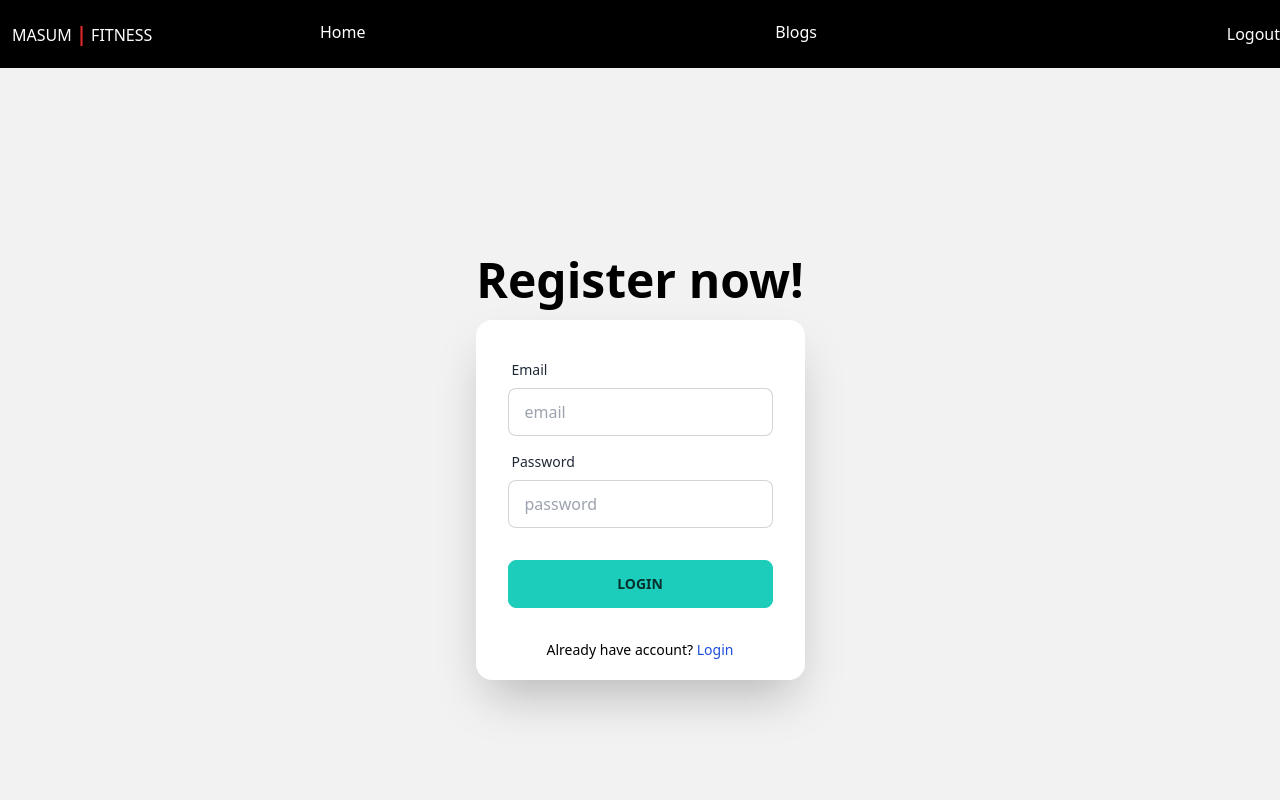
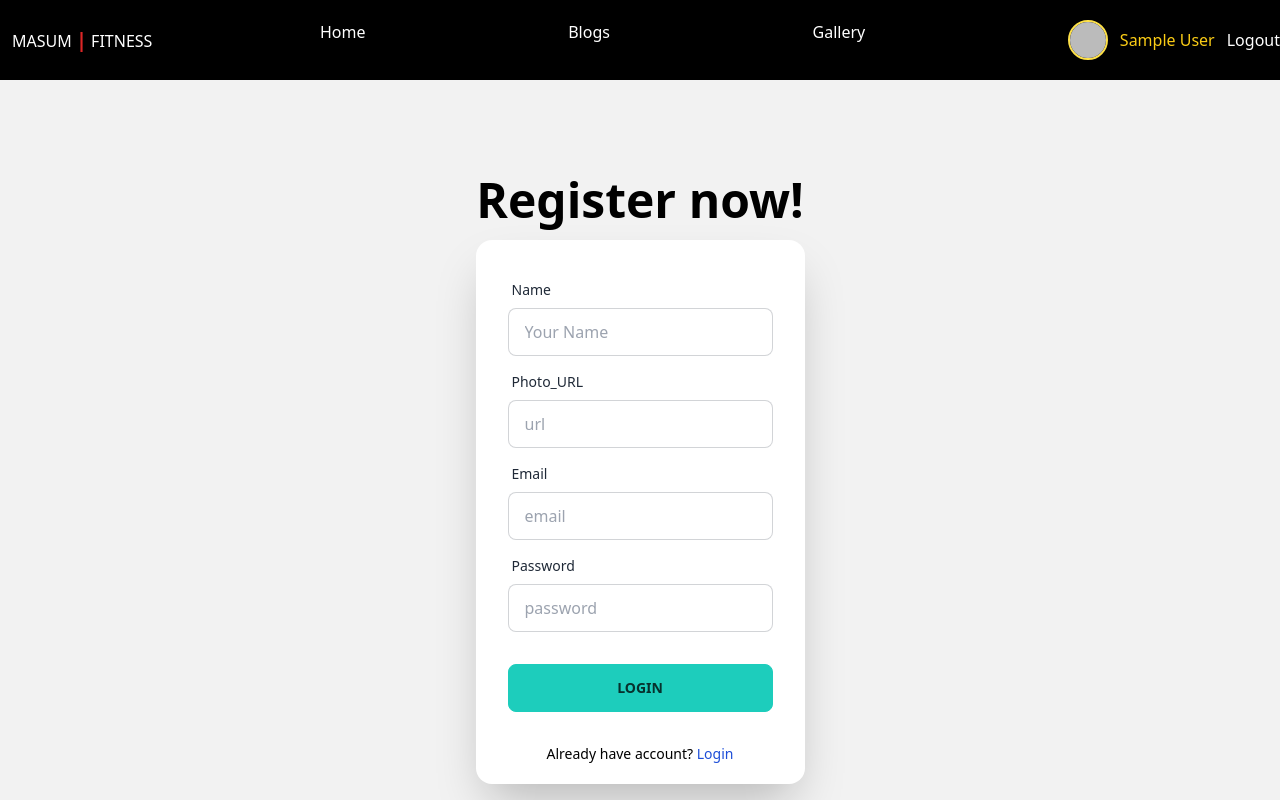
Before and after one commit to ri-masum/Masum_Fitness, a React (Vite) app: page /signup in a window 1280 px wide. Shown: the top 800 px of the page. Built offline with nearby package versions, Linux system fonts and the light colour scheme; no server answers; sample sign-in values are in the browser's storage.

Commit message:
updating profile where DisplayName and PhotoURL will updated acording to user input

```diff
--- a/src/components/Footer/Footer.jsx
+++ b/src/components/Footer/Footer.jsx
@@ -7,8 +7,8 @@ const Footer = () => {
         <nav className="grid grid-flow-col gap-4">
           <a className="link link-hover">About us</a>
           <a className="link link-hover">Contact</a>
-          <a className="link link-hover">Jobs</a>
-          <a className="link link-hover">Press kit</a>
+          <a className="link link-hover">Trainer</a>
+
         </nav>
         <nav>
           <div className="grid grid-flow-col gap-4">
--- a/src/components/Navbar/Navbar.jsx
+++ b/src/components/Navbar/Navbar.jsx
@@ -1,57 +1,84 @@
 import { useContext } from "react";
-import {  NavLink } from "react-router-dom";
+import { NavLink } from "react-router-dom";
 import { AuthContext } from "../../AuthProvider/AuthProvider";
 
-
 const Navbar = () => {
-    const {user,logOut}=useContext(AuthContext);
+  const { user, logOut } = useContext(AuthContext);
   return (
-        <div className=" max-w-full bg-black text-white mx-auto py-5" >
+    <div className=" max-w-full bg-black text-white mx-auto py-5">
       <div className="max-w-7xl flex flex-col md:flex-row justify-between mx-auto ">
-          <button className="ml-3 ">MASUM <span className="text-red-600 font-bold text-xl ">|</span> FITNESS</button>
+        <button className="ml-3 ">
+          MASUM <span className="text-red-600 font-bold text-xl ">|</span>{" "}
+          FITNESS
+        </button>
 
         <div className="flex  md:w-3/4   justify-between ">
           <NavLink
             to="/"
             className={({ isActive, isPending }) =>
-          isPending ? "pending" : isActive ? "uppercase text-yellow-400" : ""
+              isPending
+                ? "pending"
+                : isActive
+                ? "uppercase text-yellow-400"
+                : ""
             }
           >
             Home
           </NavLink>
 
-            {/* <NavLink
-        to="/blog"
-        className={({ isActive, isPending }) =>
-          isPending ? "pending" : isActive ? "uppercase text-gray-600" : ""
-        }
-      >
-        Blogs
-      </NavLink> */}
-
-
-{
-        user ?
+          {user ? (
             <>
               <NavLink
                 to="/blogs"
                 className={({ isActive, isPending }) =>
-          isPending ? "pending" : isActive ? "uppercase text-yellow-400" : ""
+                  isPending
+                    ? "pending"
+                    : isActive
+                    ? "uppercase text-yellow-400"
+                    : ""
                 }
               >
                 Blogs
               </NavLink>
+              <NavLink
+                to="/photos"
+                className={({ isActive, isPending }) =>
+                  isPending
+                    ? "pending"
+                    : isActive
+                    ? "uppercase text-yellow-400"
+                    : ""
+                }
+              >
+                Gallery
+              </NavLink>
 
-        <button onClick={()=>logOut()} >Logout</button>
+              <div className="flex gap-3 items-center">
+                <img
+                  src={user.photoURL}
+                  alt=""
+                  className="w-10 border-2 border-yellow-300 rounded-full"
+                />
+                <p className="text-yellow-400">{user.displayName}</p>
+
+                <button
+                  onClick={() => logOut()}
+                  className="hover:cursor-pointer"
+                >
+                  Logout
+                </button>
+              </div>
             </>
-
-
-        :
+          ) : (
             <>
               <NavLink
                 to="/login"
                 className={({ isActive, isPending }) =>
-          isPending ? "pending" : isActive ? "uppercase text-yellow-400" : ""
+                  isPending
+                    ? "pending"
+                    : isActive
+                    ? "uppercase text-yellow-400"
+                    : ""
                 }
               >
                 Login
@@ -59,21 +86,18 @@ const Navbar = () => {
               <NavLink
                 to="/signup"
                 className={({ isActive, isPending }) =>
-          isPending ? "pending" : isActive ? "uppercase text-yellow-400" : ""
+                  isPending
+                    ? "pending"
+                    : isActive
+                    ? "uppercase text-yellow-400"
+                    : ""
                 }
               >
                 SignUp
-      </NavLink></>
-
-
-
-      }
-
-
+              </NavLink>
+            </>
+          )}
         </div>
-
-
-
       </div>
     </div>
   );
--- a/src/components/Trainers/Trainers.jsx
+++ b/src/components/Trainers/Trainers.jsx
@@ -48,7 +48,7 @@ const Trainers = () => {
       </div>
 
 
-      <div className="card card-compact  bg-orange-500 text-gray-900 shadow-xl">
+      <div className="card card-compact  bg-orange-500 text-gray-900 drop-shadow-xl">
         <figure>
           <img
             src="https://media.istockphoto.com/id/1152600445/photo/confident-young-macho-male-with-arms-crossed.jpg?s=2048x2048&w=is&k=20&c=cHr_PG0P3dCiKr8KD9djsqYTImT0XaYgtuz5fTVM2lE="
--- a/src/layout/Blogs/Blog.jsx
+++ b/src/layout/Blogs/Blog.jsx
@@ -2,8 +2,8 @@ import PropTypes from "prop-types"
 const Blog = ({ trainers }) => {
   console.log(trainers);
   return (
-    <div>
-      <div className="hero min-h-[50vh] min-w-[40vh] border-4 bg-gray-800">
+    <div >
+      <div className="hero min-h-[50vh]  mb-2  bg-gray-900">
         <div className="hero-content flex-col lg:flex-row">
           <img
             src={trainers.picture}
--- /dev/null
+++ b/src/layout/Photos/Photo.jsx
@@ -0,0 +1,16 @@
+
+import PropTypes from 'prop-types'
+const Photo = ({photos}) => {
+    // console.log(photos);
+    return (
+        <div>
+            <img src={photos.photo} alt=""  className="w-96"/>
+
+        </div>
+    );
+};
+
+export default Photo;
+Photo.propTypes ={
+    photos:PropTypes.object
+}
--- /dev/null
+++ b/src/layout/Photos/Photos.jsx
@@ -0,0 +1,27 @@
+import { useLoaderData } from "react-router-dom";
+import Photo from "./Photo";
+
+
+const Photos = () => {
+
+    const photos=useLoaderData();
+    // console.log(photos);
+    return (
+
+
+
+     <div>
+ <h1 className="text-3xl font-thin text-center mt-10 mb-10 text-white">
+            Some Of Our recent Photos
+          </h1>
+           <div className="grid grid-cols-1 md:grid-cols-2 lg:grid-cols-4 gap-4 ">
+            {
+                photos.map(photo=><Photo key={photo.id} photos={photo}></Photo>)
+            }
+
+        </div>
+     </div>
+    );
+};
+
+export default Photos;
--- a/src/layout/SignUp/SignUp.jsx
+++ b/src/layout/SignUp/SignUp.jsx
@@ -1,43 +1,52 @@
-import { useContext } from "react";
+import { useContext, useState } from "react";
 import { Link, useNavigate } from "react-router-dom";
 import { AuthContext } from "../../AuthProvider/AuthProvider";
-import Swal from 'sweetalert2'
+import Swal from "sweetalert2";
+import { updateProfile } from "firebase/auth";
+
+const SignUp = () => {
+  const navigate = useNavigate();
+  const { signup } = useContext(AuthContext);
+
+  const [userName,setUserName]=useState(null)
+  const [userPhoto, setUserPhoto] = useState(null);
 
 
-const SignUp = () => {
-    const navigate=useNavigate()
-    const {signup}=useContext(AuthContext);
-    const handleSignUp=e=>{
-        e.preventDefault()
-        const email=e.target.email.value;
-        const pass=e.target.password.value;
-        console.log(email,pass);
+  const handleSignUp = (e) => {
+    e.preventDefault();
+    const email = e.target.email.value;
+    const pass = e.target.password.value;
+    const name=e.target.name.value;
+    const photo=e.target.photo.value;
+    console.log(email, pass,name,photo);
 
+    signup(email, pass,name,photo)
+      .then((result) => {
+        console.log(result.user);
+        // setUserName(result.user.displayName)
+        // setUserPhoto(result.user.photoURL)
 
+        // updating profile name and photo
+        updateProfile(result.user,{
+          displayName:name,
+          photoURL:photo
+        })
+        .then(()=>console.log('profile updated'))
+        .catch(()=>console.log('failed to update profile'))
 
+        Swal.fire("SuccessFully SignIn!", "Now press Okey!", "success");
 
-        signup(email,pass)
-        .then(result=>{
-            console.log(result.user);
-            Swal.fire(
-                'SuccessFully SignIn!',
-                'Now press Okey!',
-                'success'
-              )
-
-              navigate('/')
+        navigate("/");
       })
-        .catch(err=>{
+      .catch((err) => {
         console.error(err);
         Swal.fire({
-                icon: 'error',
-                title: 'Oops...',
-                text: `${err.message}`
-
-              })
-        })
-    }
-
+          icon: "error",
+          title: "Oops...",
+          text: `${err.message}`,
+        });
+      });
+  };
 
   return (
     <div className="hero min-h-screen bg-base-200">
@@ -46,8 +55,32 @@ const SignUp = () => {
           <h1 className="text-5xl font-bold text-black">Register now!</h1>
         </div>
         <div className="card flex-shrink-0 w-full max-w-sm shadow-2xl bg-base-100">
-            <form onSubmit={handleSignUp} >
+          <form onSubmit={handleSignUp}>
             <div className="card-body">
+              <div className="form-control">
+                <label className="label">
+                  <span className="label-text">Name</span>
+                </label>
+                <input
+                  type="text"
+                  name="name"
+                  placeholder="Your Name"
+                  className="input input-bordered text-black"
+                  required
+                />
+              </div>
+              <div className="form-control">
+                <label className="label">
+                  <span className="label-text">Photo_URL</span>
+                </label>
+                <input
+                  type="text"
+                  name="photo"
+                  placeholder="url"
+                  className="input input-bordered text-black"
+                  required
+                />
+              </div>
               <div className="form-control">
                 <label className="label">
                   <span className="label-text">Email</span>
@@ -69,14 +102,18 @@ const SignUp = () => {
                   placeholder="password"
                   className="input input-bordered text-black"
                 />
-
               </div>
               <div className="form-control mt-6">
                 <button className="btn btn-accent">Login</button>
               </div>
             </div>
           </form>
-            <p className="text-sm text-center mb-5 text-black">Already have account?  <Link to='/login' className="text-blue-700">Login</Link></p>
+          <p className="text-sm text-center mb-5 text-black">
+            Already have account?{" "}
+            <Link to="/login" className="text-blue-700">
+              Login
+            </Link>
+          </p>
         </div>
       </div>
     </div>
```
Also changed, not shown: public/photos.json (added, +42 -0 lines), src/main.jsx (+8 -6 lines). Lines whose indentation alone changed are shown as unchanged.
